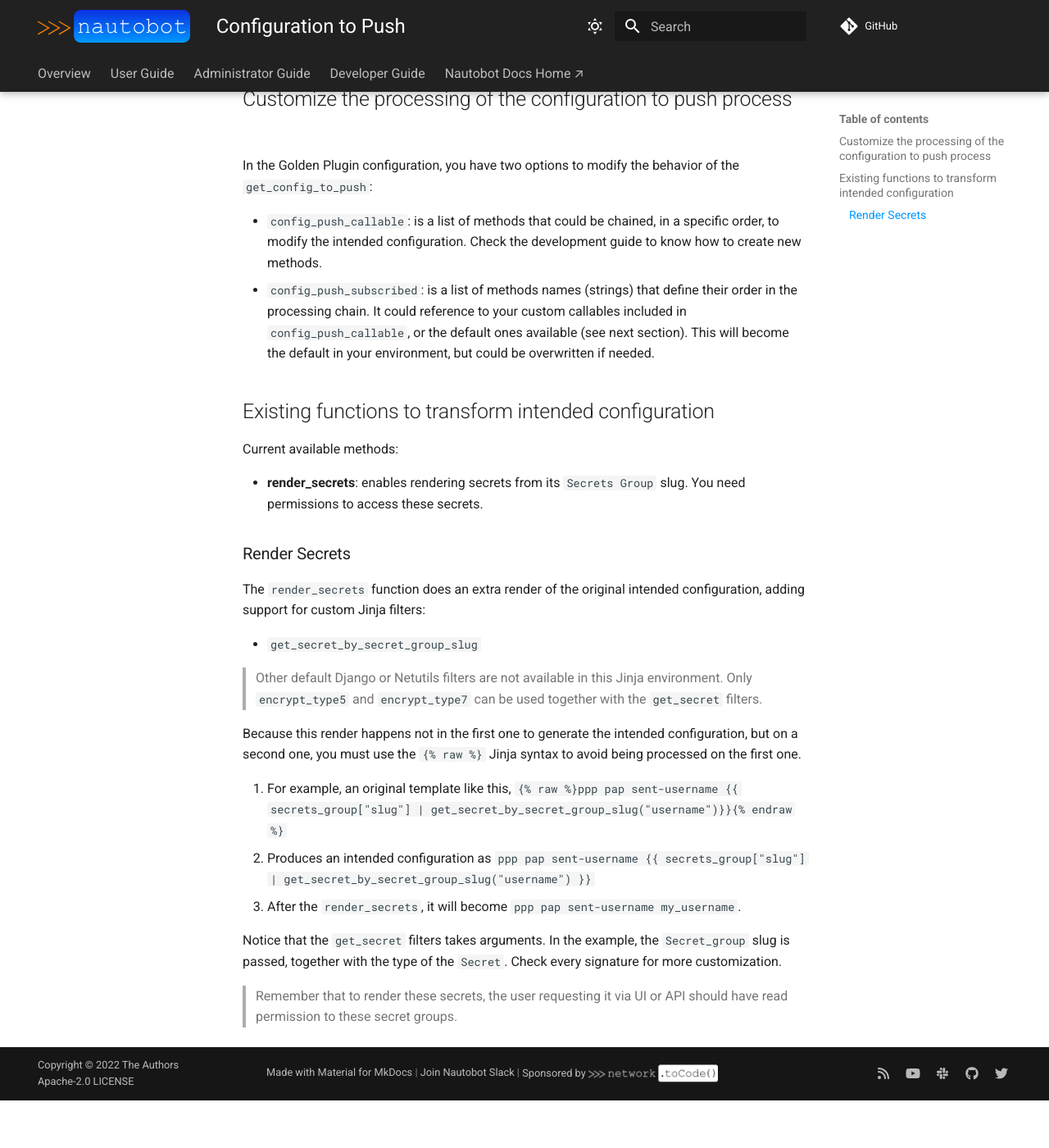
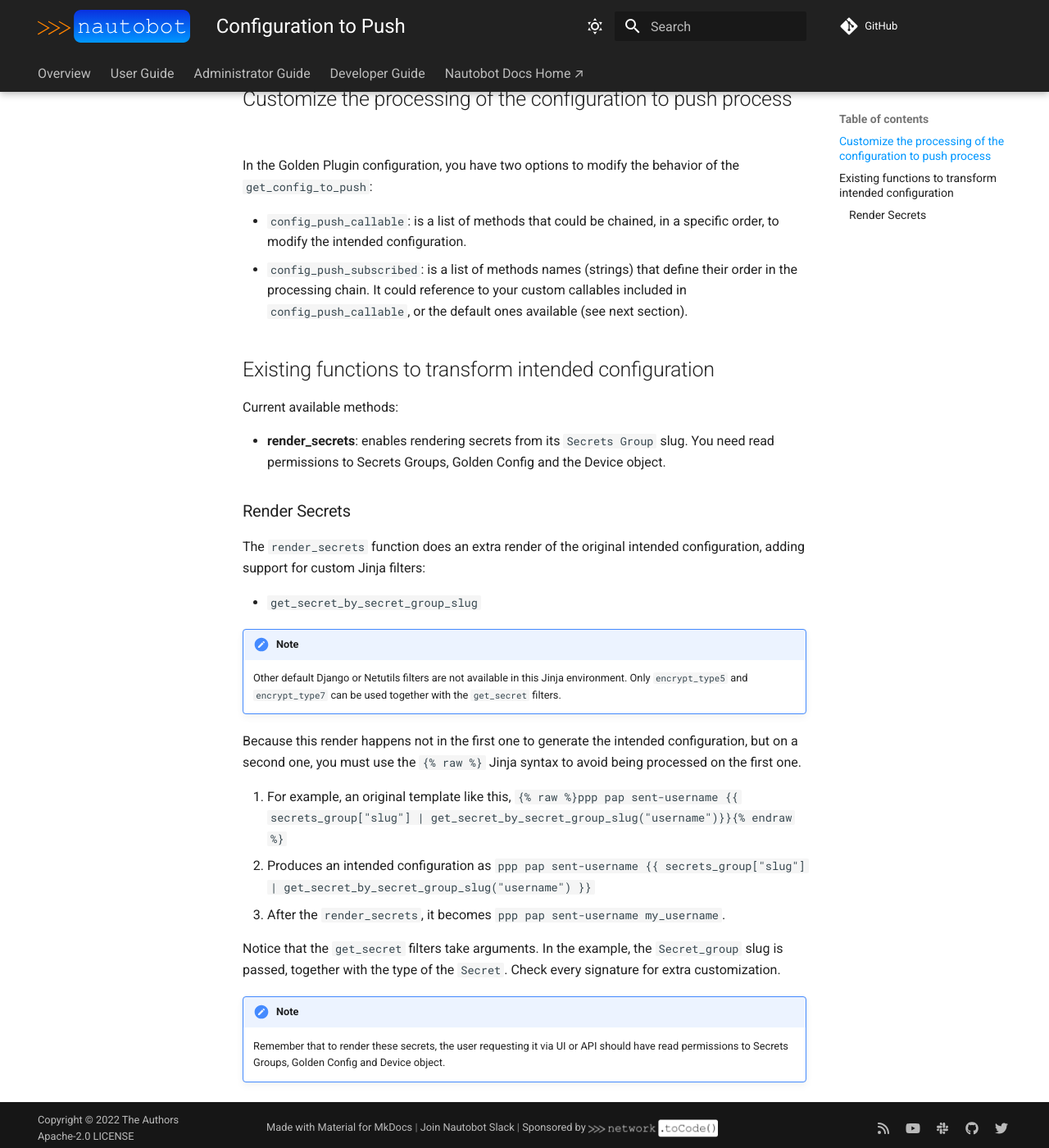
Before and after one commit to nautobot/nautobot-app-golden-config, an MkDocs documentation site: the page built from docs/user/app_feature_config_to_push.md, in a window 1280 px wide and 1400 px high, scrolled down 861 px. Shown: the whole window at 82% size. Built offline with MkDocs 1.6.1 and Material for MkDocs 9.7.7, drawn with Linux system fonts in a browser that asks for light colours; comment, search, counter and statistics services are not loaded; before the commit the page ends 2203 px from its top, so only the background shows below that.

Commit message:
update docs

```diff
--- a/docs/user/app_feature_config_to_push.md
+++ b/docs/user/app_feature_config_to_push.md
@@ -21,14 +21,14 @@
 
 In the Golden Plugin configuration, you have two options to modify the behavior of the `get_config_to_push`:
 
-- `config_push_callable`: is a list of methods that could be chained, in a specific order, to modify the intended configuration. Check the development guide to know how to create new methods.
-- `config_push_subscribed`: is a list of methods names (strings) that define their order in the processing chain. It could reference to your custom callables included in `config_push_callable`, or the default ones available (see next section). This will become the default in your environment, but could be overwritten if needed.
+- `config_push_callable`: is a list of methods that could be chained, in a specific order, to modify the intended configuration.
+- `config_push_subscribed`: is a list of methods names (strings) that define their order in the processing chain. It could reference to your custom callables included in `config_push_callable`, or the default ones available (see next section).
 
 ## Existing functions to transform intended configuration
 
 Current available methods:
 
-- **render_secrets**: enables rendering secrets from its `Secrets Group` slug. You need permissions to access these secrets.
+- **render_secrets**: enables rendering secrets from its `Secrets Group` slug. You need read permissions to Secrets Groups, Golden Config and the Device object.
 
 ### Render Secrets
 
@@ -36,14 +36,16 @@
 
 - `get_secret_by_secret_group_slug`
 
-> Other default Django or Netutils filters are not available in this Jinja environment. Only `encrypt_type5` and `encrypt_type7` can be used together with the `get_secret` filters.
+!!! note
+    Other default Django or Netutils filters are not available in this Jinja environment. Only `encrypt_type5` and `encrypt_type7` can be used together with the `get_secret` filters.
 
 Because this render happens not in the first one to generate the intended configuration, but on a second one, you must use the `{% raw %}` Jinja syntax to avoid being processed on the first one.
 
 1. For example, an original template like this, `{% raw %}ppp pap sent-username {{ secrets_group["slug"] | get_secret_by_secret_group_slug("username")}}{% endraw %}`
 2. Produces an intended configuration as `ppp pap sent-username {{ secrets_group["slug"] | get_secret_by_secret_group_slug("username") }}`
-3. After the `render_secrets`, it will become `ppp pap sent-username my_username`.
+3. After the `render_secrets`, it becomes `ppp pap sent-username my_username`.
 
-Notice that the `get_secret` filters takes arguments. In the example, the `Secret_group` slug is passed, together with the type of the `Secret`. Check every signature for more customization.
+Notice that the `get_secret` filters take arguments. In the example, the `Secret_group` slug is passed, together with the type of the `Secret`. Check every signature for extra customization.
 
-> Remember that to render these secrets, the user requesting it via UI or API should have read permission to these secret groups.
+!!! note
+    Remember that to render these secrets, the user requesting it via UI or API should have read permissions to Secrets Groups, Golden Config and Device object.
```
Also changed, not shown: docs/user/app_feature_intended.md (+2 -2 lines).
